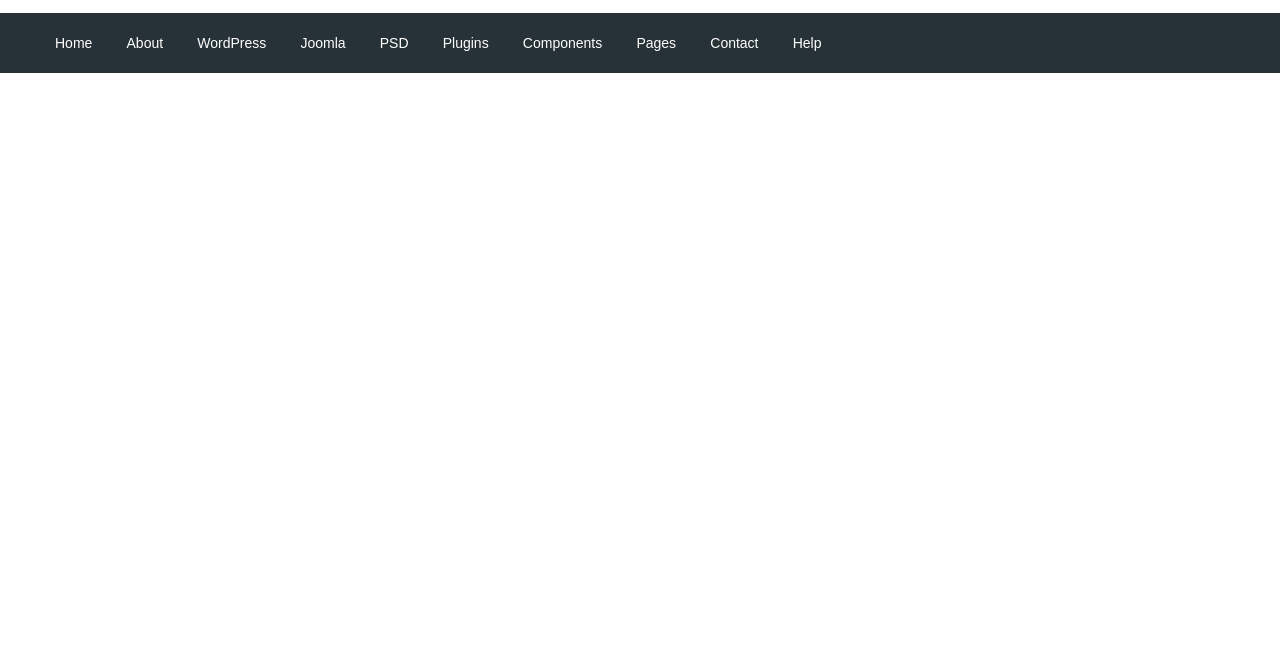
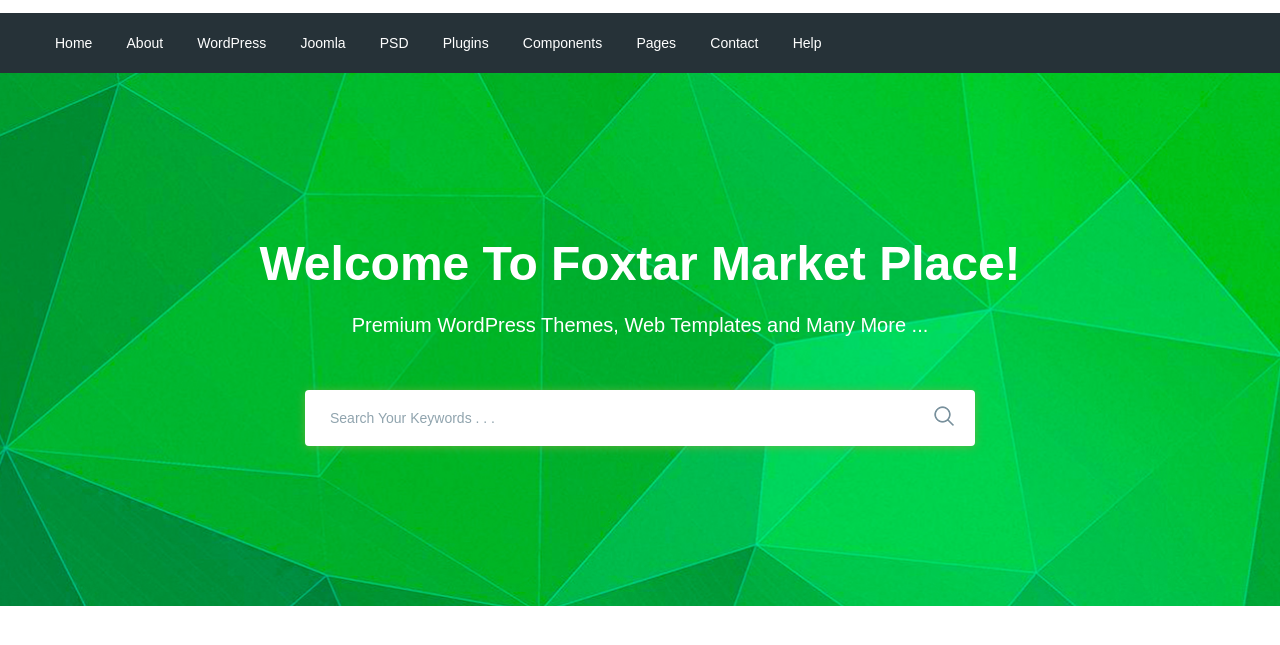
Before and after one commit to aquastyle/moderno, a website: page app/index.html in a window 1280 px wide. Shown: the part 77-722 px from the top of the page. Drawn offline with nearby package versions, Linux system fonts and the light colour scheme.

Commit message:
added search section

```diff
--- a/app/index.html
+++ b/app/index.html
@@ -102,6 +102,27 @@
 
     </header>
 
+    <section class="search" style="background-image: url(images/cearch-bg.jpg);">
+        <div class="conteiner">
+            <div class="search__inner">
+                <div class="search__inner-title">
+                    Welcome To Foxtar Market Place!
+                </div>
+                <div class="search__inner-text">
+                    Premium WordPress Themes, Web Templates and Many More ...
+                </div>
+                <div class="search__inner-form">
+                    <form>
+                        <input type="text" placeholder="Search Your Keywords . . ." required>
+                        <button type="submit">
+                            <img src="images/icons/Layer 186.png" alt="">
+                        </button>
+                    </form>
+                </div>
+            </div>
+        </div>
+    </section>
+
 
 
 
--- /dev/null
+++ b/app/scss/_fonts.scss
@@ -0,0 +1,14 @@
+@import url('https://fonts.googleapis.com/css2?family=Roboto:wght@500;700&display=swap');
+
+
+@font-face {
+    font-family: 'Roboto-Regular', sans-serif ;
+    src: url('../fonts/Roboto-Regular.woff2') format('woff2'),
+    url('../fonts/Roboto-Regular.woff') format('woff');
+
+    font-weight: 400;
+    font-display: swap;
+
+
+
+}
--- a/app/scss/style.scss
+++ b/app/scss/style.scss
@@ -63,9 +63,73 @@
         &+li {
             margin-left: 30px;
         }
-        a{
+
+        a {
             font-size: 14px;
-            color:#fff;
+            color: #fff;
         }
     }
 }
+
+.search {
+    background-repeat: no-repeat;
+    background-size: cover;
+    background-position: center;
+    min-height: 533px;
+
+}
+
+.search__inner {
+    padding: 155px 0px 100px;
+    color: #fff;
+    text-align: center;
+
+    &-title {
+        margin-bottom: 10px;
+        font-size: 48px;
+        line-height: 72px;
+        font-weight: 700;
+    }
+
+    &-text {
+        margin-bottom: 50px;
+        font-size: 20px;
+        font-weight: 500;
+        line-height: 30px;
+    }
+
+    &-form {
+        max-width: 670px;
+        margin: 0 auto;
+        position: relative;
+
+        input {
+            display: block;
+            width: 100%;
+            box-shadow: 0px 1px 10px 0px rgba(124, 178, 64, 0.75);
+            border-radius: 4px;
+            height: 56px;
+            border: none;
+            font-size: 14px;
+            font-weight: 500;
+            outline: none;
+            padding-left: 25px;
+            padding-right: 60px;
+
+            &::placeholder {
+                color: #90a4ae;
+                font-weight: 500;
+            }
+
+        }
+        button{
+            position: absolute;
+            border: none;
+            background-color: transparent;
+            right: 15px;
+            top: 15px;
+
+        }
+    }
+
+}
```
Also changed, not shown: app/css/style.min.css, app/fonts/Roboto-Bold.ttf (added), app/fonts/Roboto-Medium.ttf (added), app/fonts/Roboto-Regular.ttf (added), app/fonts/Roboto-Regular.woff (added), app/fonts/Roboto-Regular.woff2 (added), app/images/cearch-bg.jpg (added), app/images/icons/Layer 186.png (added), app/images/icons/search.png (added).
